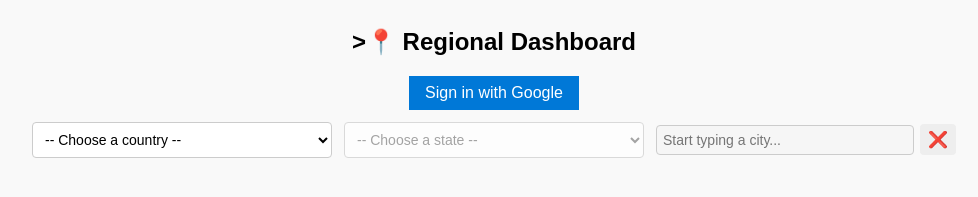
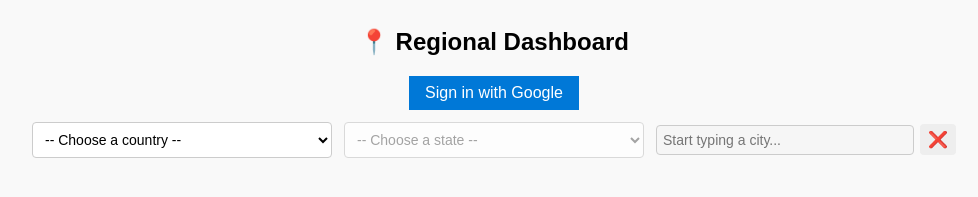
Before and after one commit to syharash/madani-tasks-dashboard, a plain HTML site: page index.html in a window 1280 px wide. Shown: the whole page, without its empty margins (146-1124 px from the left). Drawn offline with Linux system fonts and the light colour scheme.

Commit message:
Update index.html

```diff
--- a/index.html
+++ b/index.html
@@ -8,7 +8,7 @@
 </head>
 <body>
 
-  <h2 style="text-align: center;">>📍 Regional Dashboard</h2>
+  <h2 style="text-align: center;">📍 Regional Dashboard</h2>
 
   <!-- 🔐 Google Sign-in Button -->
   <button id="signin-btn">Sign in with Google</button>
```
